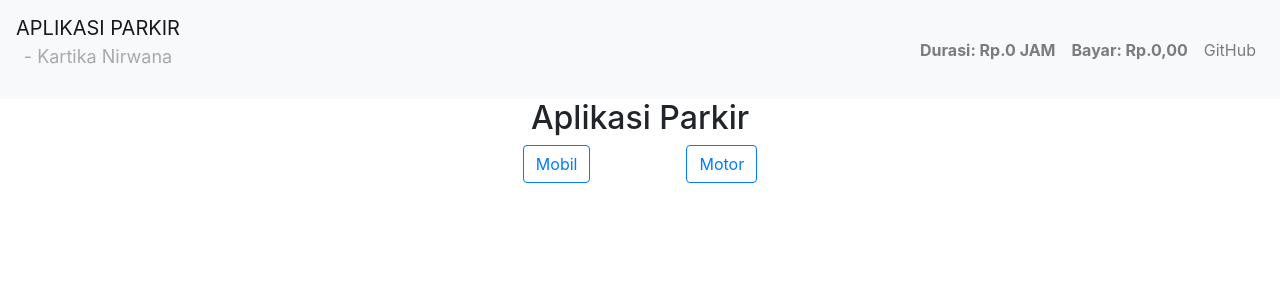
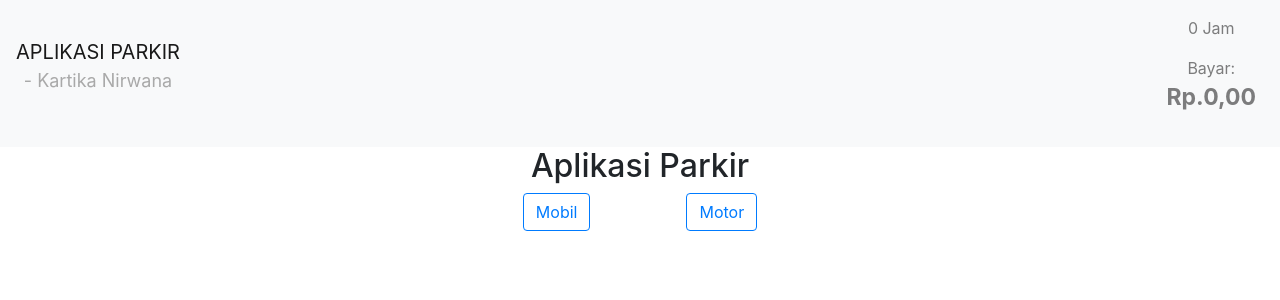
Before and after one commit to kartikasilalahi/parkir-redux, a React (Create React App) app in the folder parkirredux/: page / in a window 1280 px wide. Shown: the top 300 px of the page. Built offline with nearby package versions, Linux system fonts and the light colour scheme.

Commit message:
Parkir App Redux Finish

```diff
--- a/parkirredux/src/components/Header.jsx
+++ b/parkirredux/src/components/Header.jsx
@@ -27,15 +27,10 @@ const Header = props => {
             <NavbarToggler onClick={toggle} />
             <Collapse isOpen={isOpen} navbar>
             <Nav className="ml-auto" navbar>
-                <NavItem>
-                <NavLink href="/components/" style={{fontWeight:'bold'}}>Durasi: Rp.{props.bebas1} JAM</NavLink>
-                </NavItem>
-                <NavItem>
-                <NavLink href="/components/" style={{fontWeight:'bold'}}>Bayar: Rp.{props.bebas},00</NavLink>
-                </NavItem>
-                <NavItem>
-                <NavLink href="https://github.com/kartikasilalahi">GitHub</NavLink>
-                </NavItem>
+                <NavItem><NavLink >
+                    <p>{props.bebas1} Jam</p>
+                    Bayar: <p style={{fontWeight:'bolder', fontSize:'23px'}}>Rp.{props.bebas},00</p>
+                </NavLink></NavItem>
             </Nav>
             </Collapse>
         </Navbar>
--- a/parkirredux/src/pages/Homepage.jsx
+++ b/parkirredux/src/pages/Homepage.jsx
@@ -38,7 +38,7 @@ class Homepage extends Component {
         this.refs.inputdurasi.value=''
     }
 
-    // UNtuk menampilkan pilhan parkir
+    // UNtuk menampilkan setelah memilih pilhan parkir mobil atau motor
     ShowParkir=()=>{
         const {indextampilkan} = this.state
         const {durasi} = this.state
--- a/parkirredux/src/redux/actions/parkirAction.js
+++ b/parkirredux/src/redux/actions/parkirAction.js
@@ -1,4 +1,4 @@
-import {MOBIL, MOTOR} from '../../type'
+import {MOBIL, MOTOR, DURASI} from '../../type'
 
 export const Mobil=(durasi)=>{
     return {
@@ -11,13 +11,12 @@ export const Motor=(durasi)=>{
     return {
         type: MOTOR,
         payload: durasi
-
     }
 }
 
 export const Durasiparkir=(durasi)=>{
     return {
-        type: "DURASI",
+        type: DURASI,
         payload: durasi
     }
 }
--- a/parkirredux/src/redux/reducer/durasiParkir.js
+++ b/parkirredux/src/redux/reducer/durasiParkir.js
@@ -1,7 +1,9 @@
+import {DURASI} from '../../type'
+
 const INITIAL_STATE=0
 export default (state=INITIAL_STATE, action)=>{
     switch(action.type){
-        case "DURASI":
+        case DURASI:
             console.log( 'ini inputan ' + Number(action.payload))
             return Number(action.payload);
         default :
--- a/parkirredux/src/type.js
+++ b/parkirredux/src/type.js
@@ -1,2 +1,3 @@
 export const MOBIL = 'MOBIL';
 export const MOTOR = 'MOTOR';
+export const DURASI = 'DURASI';
```
